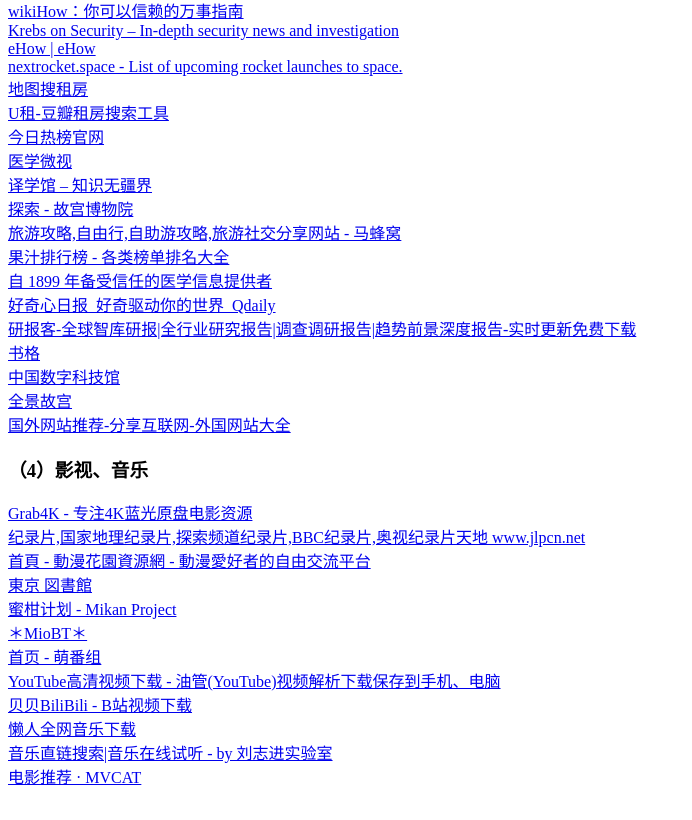
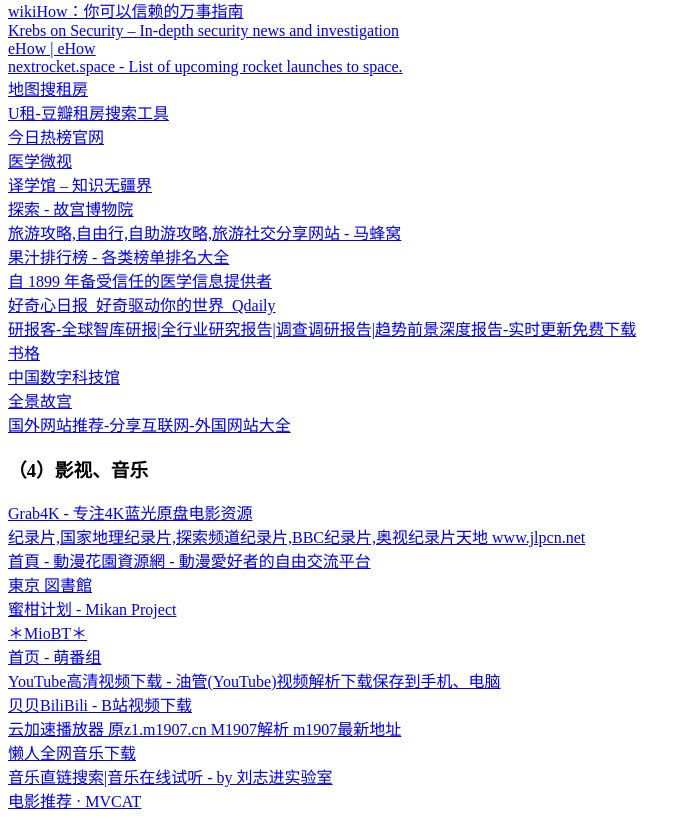
Before and after one commit to fgh23333/alni.eu.org, a plain HTML site: page index.html in a window 1280 px wide. Shown: the part 6943-7763 px from the top of the page, without its empty margins (0-692 px from the left). Before the commit the page ends 7739 px from the top, so only its background shows below. Drawn offline with Linux system fonts and the light colour scheme; a script that the page names is missing.

Commit message:
Update index.html

```diff
--- a/index.html
+++ b/index.html
@@ -333,6 +333,7 @@
             <div><a href="https://bangumi.moe/">首页 - 萌番组</a></div>
             <div><a href="https://youtube.iiilab.com/">YouTube高清视频下载 - 油管(YouTube)视频解析下载保存到手机、电脑</a></div>
             <div><a href="https://xbeibeix.com/api/bilibili/">贝贝BiliBili - B站视频下载</a></div>
+            <div><a href="https://im1907.top/">云加速播放器 原z1.m1907.cn M1907解析 m1907最新地址</a></div>
             <div><a href="https://www.eggvod.cn/newmusic/">懒人全网音乐下载</a></div>
             <div><a href="https://music.liuzhijin.cn/">音乐直链搜索|音乐在线试听 - by 刘志进实验室</a></div>
             <div><a href="http://www.mvcat.com/">电影推荐 · MVCAT</a></div>
```
